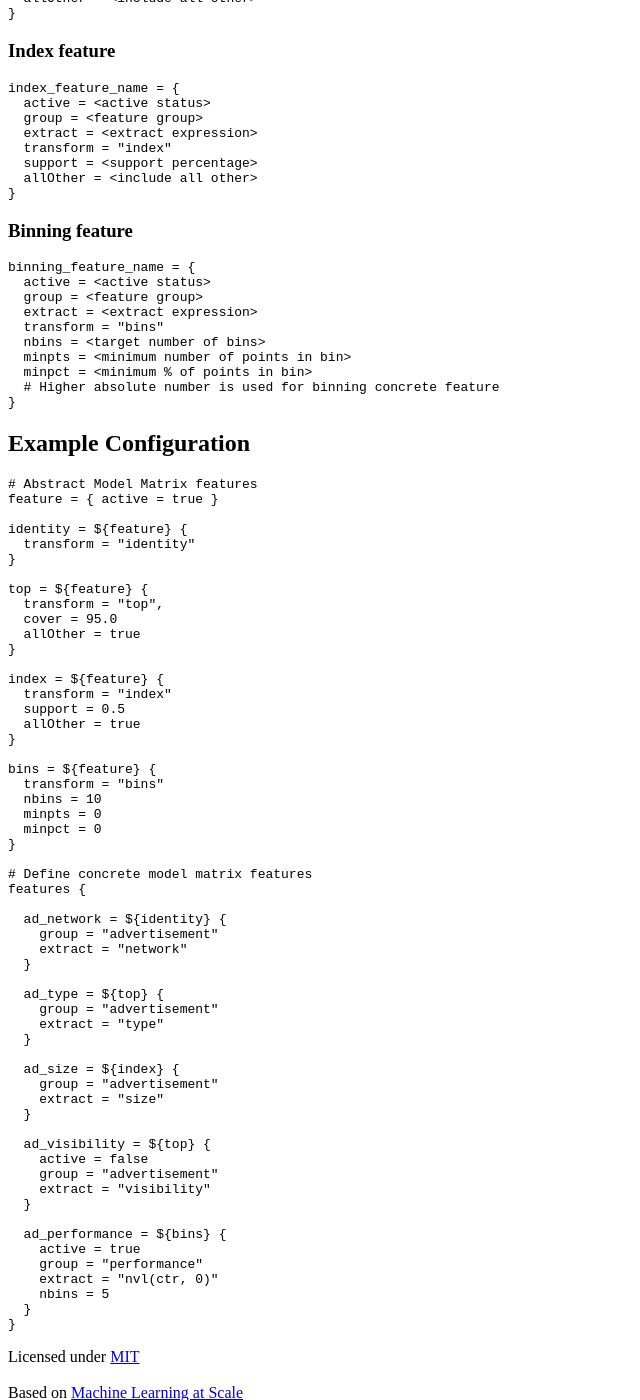
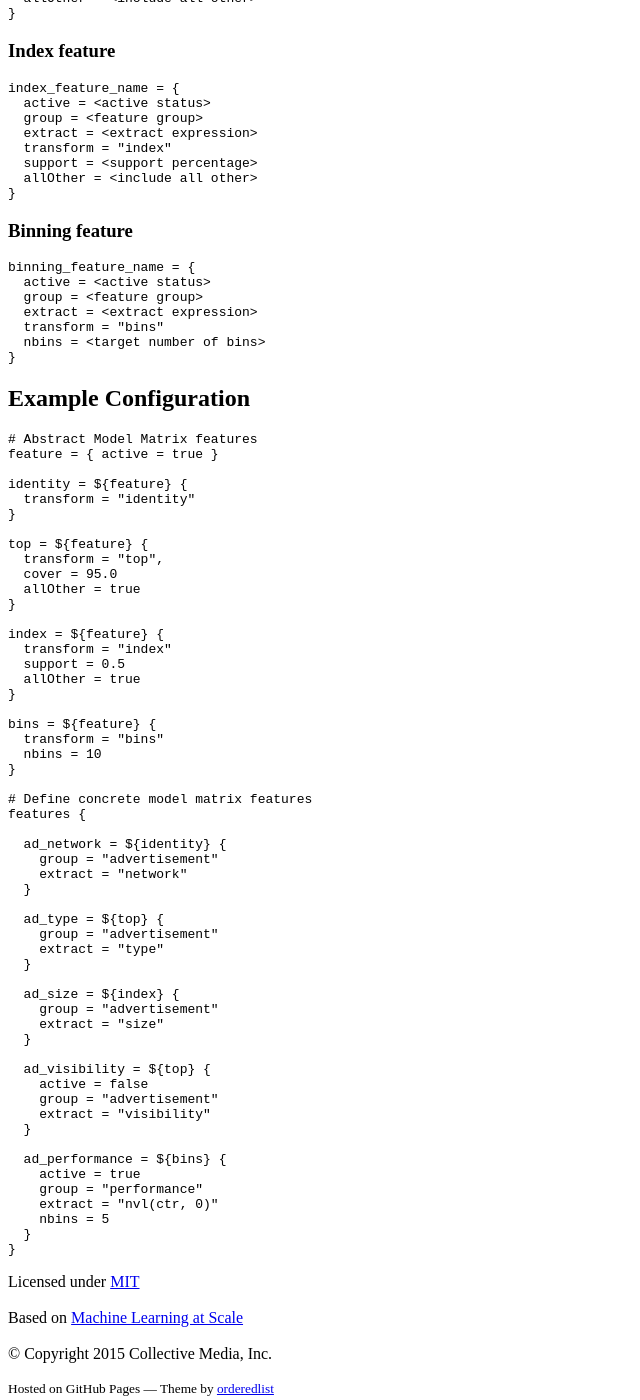
Before and after one commit to collectivemedia/modelmatrix, a Jekyll site: the page built from doc/feature-matrix-config.md, in a window 1280 px wide and 1400 px high, scrolled down 1584 px. Shown: the whole window, without its empty margins (0-640 px from the left). Built offline with Jekyll 4.4.1, drawn with Linux system fonts in a browser that asks for light colours; nearby versions of some CDN libraries; a style sheet for code colours, icons or effects is not loaded.

Commit message:
update site

```diff
--- a/doc/feature-matrix-config.md
+++ b/doc/feature-matrix-config.md
@@ -84,9 +84,6 @@ Additional Model Matrix UDFs:
       extract = <extract expression>
       transform = "bins"
       nbins = <target number of bins>
-      minpts = <minimum number of points in bin>
-      minpct = <minimum % of points in bin>
-      # Higher absolute number is used for binning concrete feature
     }
 
 
@@ -114,8 +111,6 @@ Additional Model Matrix UDFs:
     bins = ${feature} {
       transform = "bins"
       nbins = 10
-      minpts = 0
-      minpct = 0
     }
 
     # Define concrete model matrix features
```
